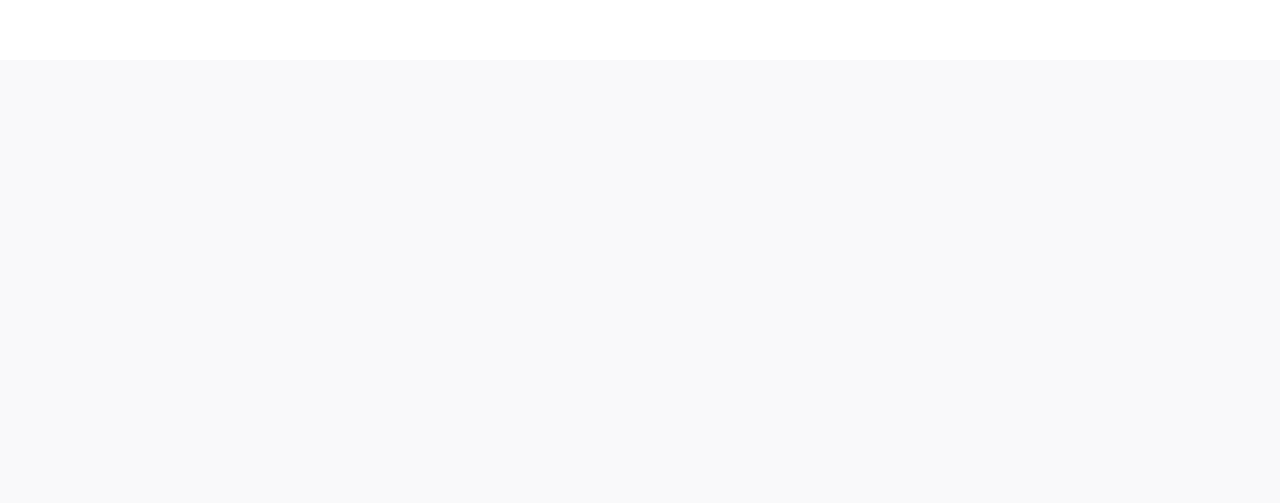
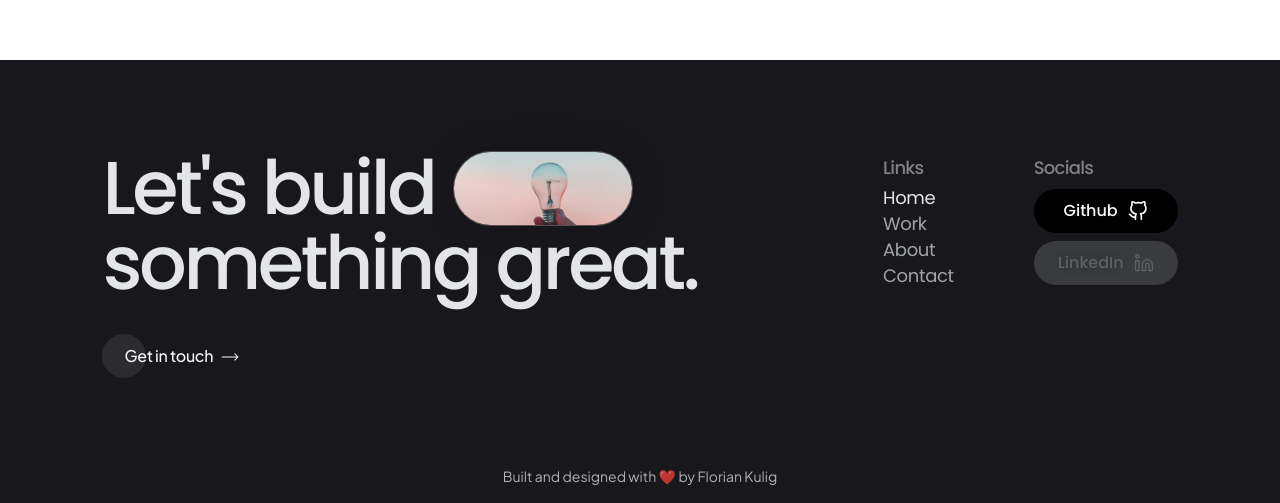
Before and after one commit to floriankulig/portfolio-new, a Next.js app: page / in a window 1280 px wide. Shown: the part 9279-9782 px from the top of the page. Before the commit the page ends 9339 px from the top, so only its background shows below. Built offline with nearby package versions, Linux system fonts and the light colour scheme.

Commit message:
feat: add Footer component and integrate into main pages

```diff
--- /dev/null
+++ b/src/components/layout/footer/BuiltByMessage.tsx
@@ -0,0 +1,20 @@
+import styled from "styled-components";
+
+const StyledBuiltByMessage = styled.p`
+  width: 100%;
+  display: grid;
+  place-items: center;
+  color: inherit;
+  opacity: 0.75;
+  font-family: var(--jakarta);
+  font-size: 0.875rem;
+  padding-block: 0.5rem 1rem;
+`;
+
+export const BuiltByMessage = () => {
+  return (
+    <StyledBuiltByMessage className="main-col">
+      Built and designed with ❤️ by Florian Kulig
+    </StyledBuiltByMessage>
+  );
+};
--- /dev/null
+++ b/src/components/layout/footer/Footer.tsx
@@ -0,0 +1,166 @@
+import styled from "styled-components";
+import { BuiltByMessage } from "./BuiltByMessage";
+import { useRouter } from "next/router";
+import { LINKS } from "ts";
+import {
+  ArrowButton,
+  InlineImageBubble,
+  TransitionLink,
+} from "components/shared";
+import { motion, useScroll, useTransform } from "framer-motion";
+import { theme } from "styles";
+import { LinkButton } from "components/project-detail/LinkButton";
+import { GitHub, Linkedin } from "react-feather";
+import { EMAIL, GITHUB } from "ts/content";
+import { useRef } from "react";
+
+const StyledFooter = styled(motion.footer)`
+  --gap: clamp(3rem, 10vw, 5rem);
+  --header-font-size: clamp(1.5rem, 11vw, 4rem);
+  width: 100%;
+  background: var(--text1);
+  color: var(--bg3);
+`;
+
+const StyledFooterContent = styled(motion.section)`
+  padding-block: 5rem;
+  display: flex;
+  align-items: start;
+  gap: 2rem var(--gap);
+  justify-content: space-between;
+  align-items: stretch;
+  flex-wrap: wrap;
+
+  .cta-section {
+    display: flex;
+    flex-direction: column;
+    gap: max(0.35em, 0.75rem);
+    font-size: var(--header-font-size);
+
+    .headline {
+      font-weight: 500;
+      max-width: 8em;
+      padding-block: 0.15em;
+      overflow: visible;
+      color: var(--bg3);
+      letter-spacing: -0.045em;
+    }
+
+    a {
+      display: inline-flex; /* or flex */
+      padding: 0;
+      margin: 0;
+      width: fit-content;
+      height: fit-content;
+    }
+  }
+`;
+
+const StyledLinksSection = styled.div`
+  font-size: var(--header-font-size);
+  padding-block: 0.3em;
+  display: flex;
+  justify-content: end;
+  gap: var(--gap);
+`;
+
+const StyledLinks = styled.ul`
+  color: var(--text3);
+  font-size: 1.125rem;
+  display: flex;
+  flex-direction: column;
+  flex-grow: 1;
+  h4 {
+    opacity: 0.75;
+    font-weight: 500;
+    letter-spacing: -0.04em;
+    padding-block-end: 0.5rem;
+  }
+
+  li {
+    letter-spacing: -0.02em;
+    padding-block: 0.25rem;
+    cursor: pointer;
+  }
+  a {
+    font-size: 1rem;
+    margin-block: 0.25rem;
+    width: 100%;
+  }
+`;
+
+const GitHubIcon = <GitHub />;
+const LinkedInIcon = <Linkedin strokeWidth={1.5} />;
+
+export const Footer: React.FC = () => {
+  const { asPath } = useRouter();
+  const sectionRef = useRef<HTMLDivElement>(null);
+  const { scrollYProgress } = useScroll({
+    target: sectionRef,
+    offset: ["start end", "end end"],
+  });
+  const sectionY = useTransform(scrollYProgress, [0, 0.25], [100, 0]);
+  return (
+    <StyledFooter ref={sectionRef}>
+      <StyledFooterContent className="main-col" style={{ y: sectionY }}>
+        <div className="cta-section">
+          <h3 className="headline balanced with-bubble">
+            Let&apos;s build
+            <InlineImageBubble
+              image="/bulb.png"
+              aspectRatio={2.4}
+              sizes="(max-width: 1080px) 25vw, 150px"
+              alt="Image of a hand holding a light bulb"
+            />
+            something great.
+          </h3>
+          <a href={`mailto:${EMAIL}?subject=Let's work together!`}>
+            {/* <ExternalButton $light>
+              <motion.span>{EMAIL}</motion.span>
+            </ExternalButton> */}
+            <ArrowButton theme="dark">Get in touch</ArrowButton>
+          </a>
+        </div>
+        <StyledLinksSection>
+          <StyledLinks>
+            <h4>Links</h4>
+            {LINKS.map((link) => (
+              <TransitionLink key={link.name} href={link.url}>
+                <motion.li
+                  whileHover={{ color: theme.bg3 }}
+                  animate={{
+                    color: link.url === asPath ? theme.bg3 : theme.text3,
+                    cursor: link.url === asPath ? "default" : "pointer",
+                  }}
+                >
+                  {link.name}
+                </motion.li>
+              </TransitionLink>
+            ))}
+          </StyledLinks>
+          <StyledLinks>
+            <h4>Socials</h4>
+            <LinkButton
+              link={GITHUB}
+              icon={GitHubIcon}
+              color={"#000"}
+              textColor={theme.bg1}
+            >
+              Github
+            </LinkButton>
+            <LinkButton
+              link={GITHUB}
+              icon={LinkedInIcon}
+              color={"#0a689a"}
+              textColor={theme.bg1}
+              disabled
+            >
+              LinkedIn
+            </LinkButton>
+          </StyledLinks>
+        </StyledLinksSection>
+      </StyledFooterContent>
+      <BuiltByMessage />
+    </StyledFooter>
+  );
+};
--- a/src/components/shared/ArrowButton.tsx
+++ b/src/components/shared/ArrowButton.tsx
@@ -1,12 +1,13 @@
 import React from "react";
 import styled from "styled-components";
 import { MotionProps, Transition, Variants, motion } from "framer-motion";
-import { darken } from "polished";
+import { darken, rgba } from "polished";
 import { theme } from "styles";
 
-const StyledArrowButton = styled(motion.button)`
+const StyledArrowButton = styled(motion.button)<{ $isLight: boolean }>`
   font-family: var(--jakarta);
-  color: var(--text1);
+  --textColor: ${({ $isLight }) => ($isLight ? theme.text1 : theme.bg1)};
+  color: var(--textColor);
   font-weight: 500;
   font-size: 1rem;
   overflow: visible;
@@ -23,7 +24,8 @@ const StyledArrowButton = styled(motion.button)`
     inset: 0;
     height: 44px;
     aspect-ratio: 1;
-    background: var(--bg3);
+    background: ${({ $isLight }) =>
+      $isLight ? theme.bg3 : rgba(theme.text3, 0.15)};
     border-radius: 99px;
   }
 
@@ -40,12 +42,13 @@ const StyledArrowButton = styled(motion.button)`
     position: absolute;
     right: -26px;
     top: 5px;
-    fill: var(--text1);
+    fill: var(--textColor);
   }
 `;
 
 interface ArrowButtonProps extends MotionProps {
   children: React.ReactNode;
+  theme?: "light" | "dark";
 }
 const springAnimation: Transition = {
   type: "spring",
@@ -55,8 +58,10 @@ const springAnimation: Transition = {
 };
 export const ArrowButton: React.FC<ArrowButtonProps> = ({
   children,
+  theme = "light",
   ...motionProps
 }) => {
+  const isLight = theme === "light";
   return (
     <StyledArrowButton
       initial="initial"
@@ -70,12 +75,14 @@ export const ArrowButton: React.FC<ArrowButtonProps> = ({
       }}
       aria-label={children?.toString()}
       role="button"
+      $isLight={isLight}
       {...motionProps}
     >
       <motion.div
         className="bg"
         variants={backgroundVariants}
         transition={springAnimation}
+        custom={isLight}
       ></motion.div>
       <motion.span
         className="text"
@@ -107,11 +114,11 @@ const backgroundVariants: Variants = {
     width: "calc(100% + 8px)",
     x: -4,
   },
-  tapped: {
+  tapped: (isLight) => ({
     width: "calc(100% + 8px)",
-    backgroundColor: darken(0.05, theme.bg3),
+    backgroundColor: isLight ? darken(0.05, theme.bg3) : rgba(theme.text3, 0.1),
     x: -4,
-  },
+  }),
 };
 
 const textVariants: Variants = {
--- a/src/components/shared/InlineImageBubble.tsx
+++ b/src/components/shared/InlineImageBubble.tsx
@@ -20,7 +20,7 @@ const InlineImageWrapper = styled.div<{ $aspectRatio: number }>`
   aspect-ratio: ${({ $aspectRatio }) => $aspectRatio};
   overflow: hidden;
   box-shadow: 0 0 0.5em rgba(0, 0, 0, 0.125);
-  border: 1.5px solid ${rgba("white", 0.05)};
+  border: 1.5px solid ${rgba("white", 0.25)};
 `;
 
 export const InlineImageBubble: React.FC<InlineImageBubbleProps> = ({
--- a/src/pages/index.tsx
+++ b/src/pages/index.tsx
@@ -6,6 +6,7 @@ import {
   ThinkDifferent,
 } from "components/home";
 import { Curtain } from "components/layout/Curtain";
+import { Footer } from "components/layout/footer/Footer";
 import { Header, StaticHeader } from "components/layout/header";
 import dynamic from "next/dynamic";
 
@@ -31,6 +32,7 @@ const Home = () => {
       <ProjectsSlide />
       <Banner />
       <ThinkDifferent />
+      <Footer />
     </>
   );
 };
--- a/src/pages/project/[project-slug].tsx
+++ b/src/pages/project/[project-slug].tsx
@@ -14,6 +14,7 @@ import type {
   InferGetStaticPropsType,
 } from "next";
 import { Header } from "components/layout/header";
+import { Footer } from "components/layout/footer/Footer";
 
 export const getStaticPaths = (async () => {
   const paths = PROJECTS.map((project) => ({
@@ -61,6 +62,7 @@ const ProjectDetailPage = ({
         label="Project Background"
         description={project.projectBackground}
       />
+      <Footer />
     </>
   );
 };
--- a/src/pages/projects.tsx
+++ b/src/pages/projects.tsx
@@ -1,4 +1,5 @@
 import { Curtain } from "components/layout/Curtain";
+import { Footer } from "components/layout/footer/Footer";
 import { Header } from "components/layout/header";
 import { ProjectsHeader, ProjectsList } from "components/work";
 import { LayoutGroup } from "framer-motion";
@@ -30,6 +31,7 @@ const ProjectsPage = () => {
         />
         <ProjectsList selectedProjects={selectedProjects} />
       </LayoutGroup>
+      <Footer />
     </>
   );
 };
```
Also changed, not shown: public/bulb.png (added).
